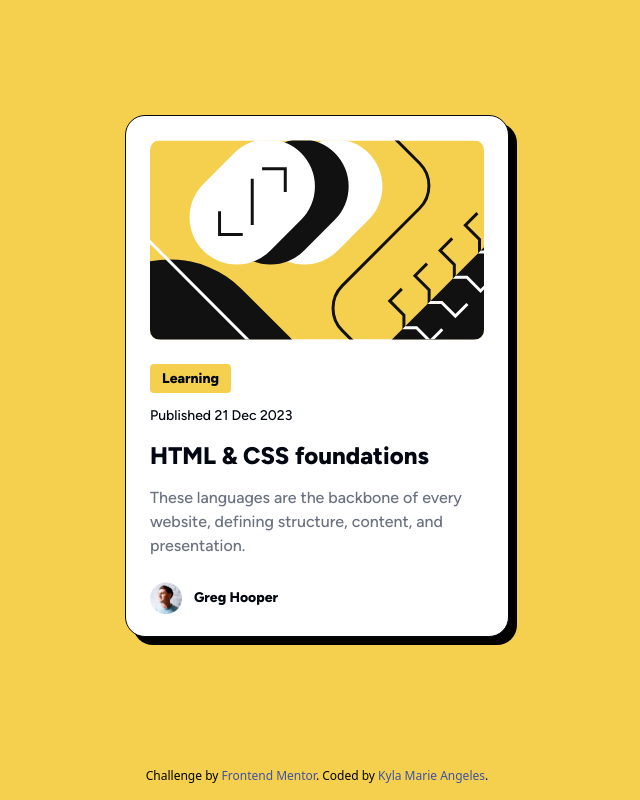
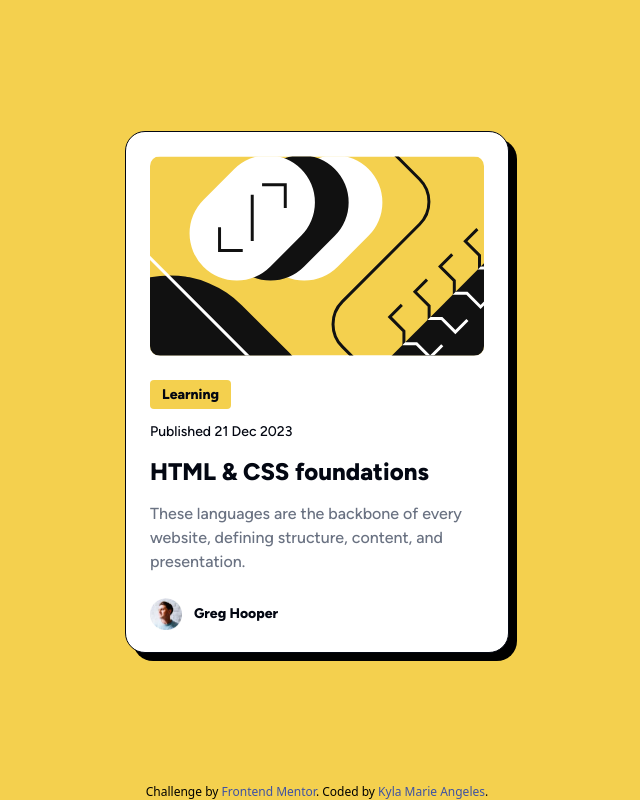
Before and after one commit to keilalily/fm-blog-preview-card, a website: page index.html in a window 1280 px wide. Shown: the whole page, without its empty margins (323-963 px from the left). Drawn offline with Linux system fonts and the light colour scheme.

Commit message:
Update index.html

```diff
--- a/index.html
+++ b/index.html
@@ -41,7 +41,7 @@
                 </div>
             </div>
         </main>
-        <footer class="text-xs text-center p-4">
+        <footer class="text-xs text-center p-2">
             Challenge by <a class="text-[hsl(228,45%,44%)]" href="https://www.frontendmentor.io?ref=challenge" target="_blank">Frontend Mentor</a>.
             Coded by <a class="text-[hsl(228,45%,44%)]" href="https://github.com/keilalily" target="_blank">Kyla Marie Angeles</a>.
         </footer>
```
